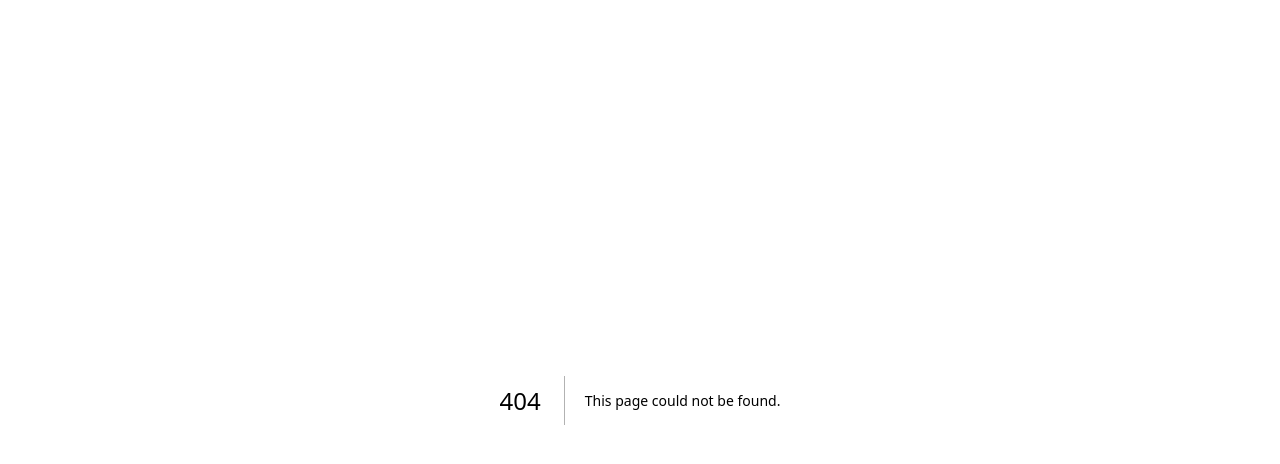
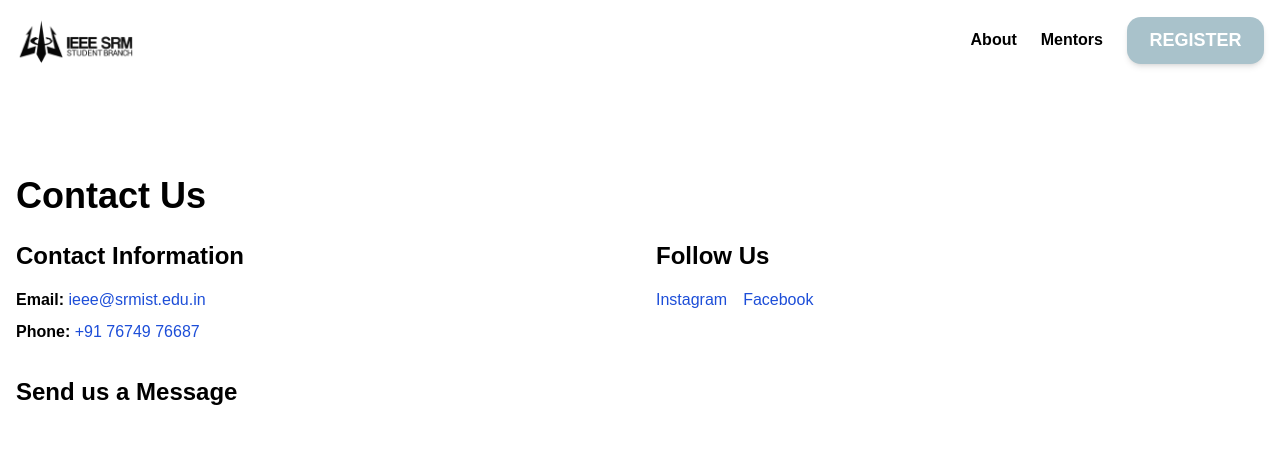
Before and after one commit to AkashSasikumar47/ieee-concepto-webiste, a Next.js app: page /Contact in a window 1280 px wide. Before the commit this address had no page. Shown: the top 464 px of the page. Built offline with nearby package versions, Linux system fonts and the light colour scheme.

Commit message:
Create Contact.tsx

```diff
--- /dev/null
+++ b/pages/Contact.tsx
@@ -0,0 +1,54 @@
+import React from 'react';
+import Head from 'next/head';
+import Navbar from '../components/Navbar/Navbar';
+import '../app/globals.css';
+
+const Contact = () => {
+    return (
+        <div>
+            <Head>
+                <title>Contact Us - IEEE SRMIST</title>
+            </Head>
+
+            <Navbar />
+
+            <div className="bg-white text-black mt-16">
+                <div className="container mx-auto px-4 max-w-screen-xl py-8">
+                    <h1 className="text-3xl md:text-4xl font-semibold text-black mb-6">Contact Us</h1>
+
+                    <div className="grid grid-cols-1 md:grid-cols-2 gap-8">
+                        <div>
+                            <h2 className="text-2xl font-semibold">Contact Information</h2>
+                            <p className="mt-4">
+                                <strong>Email:</strong> <a href="mailto:ieee@srmist.edu.in" className="text-blue-700 hover:underline">ieee@srmist.edu.in</a>
+                            </p>
+                            <p className="mt-2">
+                                <strong>Phone:</strong> <a href="tel:+917674976687" className="text-blue-700 hover:underline">+91 76749 76687</a>
+                            </p>
+                        </div>
+
+                        <div>
+                            <h2 className="text-2xl font-semibold">Follow Us</h2>
+                            <div className="flex mt-4 space-x-4">
+                                <a href="https://instagram.com/ieeesrmist?igshid=MzRlODBiNWFlZA==" target="_blank" rel="noopener noreferrer" className="text-blue-700 hover:underline">
+                                    Instagram
+                                </a>
+                                <a href="https://www.facebook.com/ieeesrmist?mibextid=LQQJ4d" target="_blank" rel="noopener noreferrer" className="text-blue-700 hover:underline">
+                                    Facebook
+                                </a>
+                            </div>
+                        </div>
+                    </div>
+
+                    {/* Add your contact form here */}
+                    <div className="mt-8">
+                        <h2 className="text-2xl font-semibold">Send us a Message</h2>
+                        {/* Add your contact form JSX here */}
+                    </div>
+                </div>
+            </div>
+        </div>
+    );
+};
+
+export default Contact;
```
